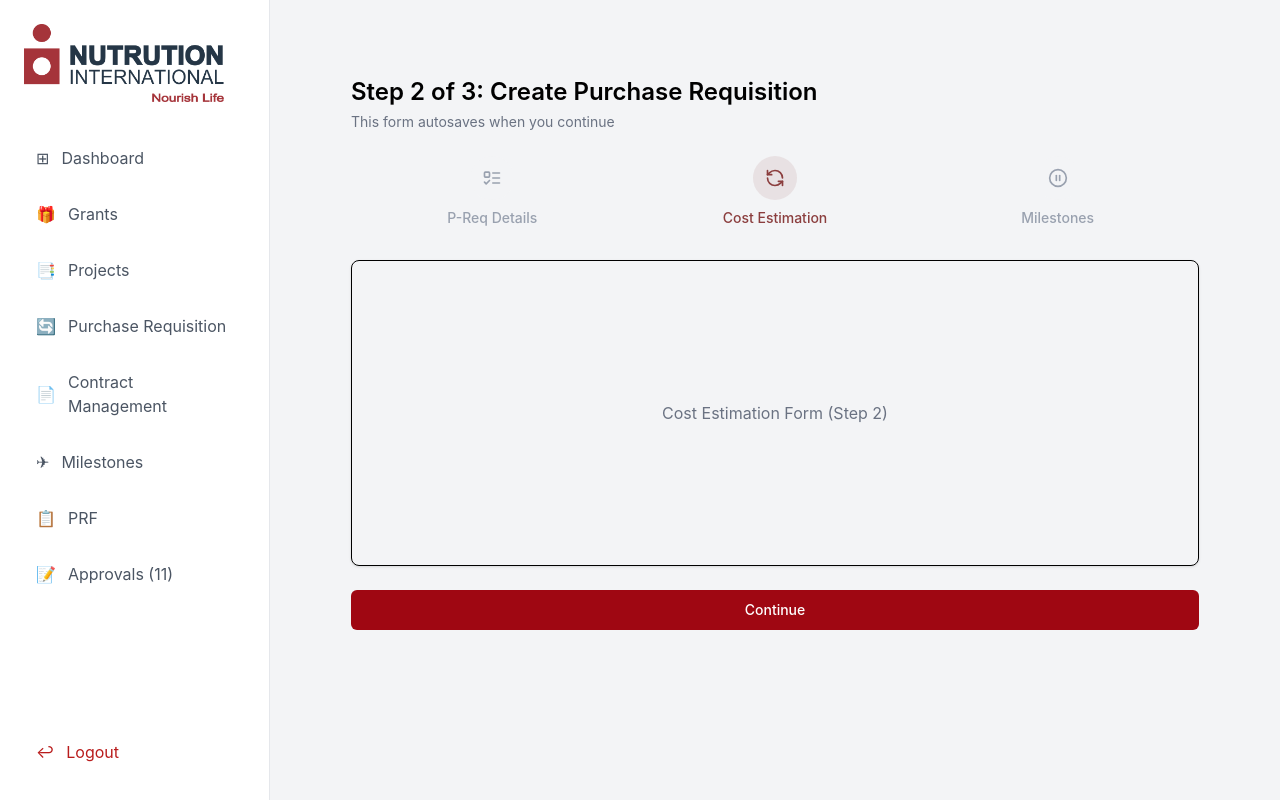
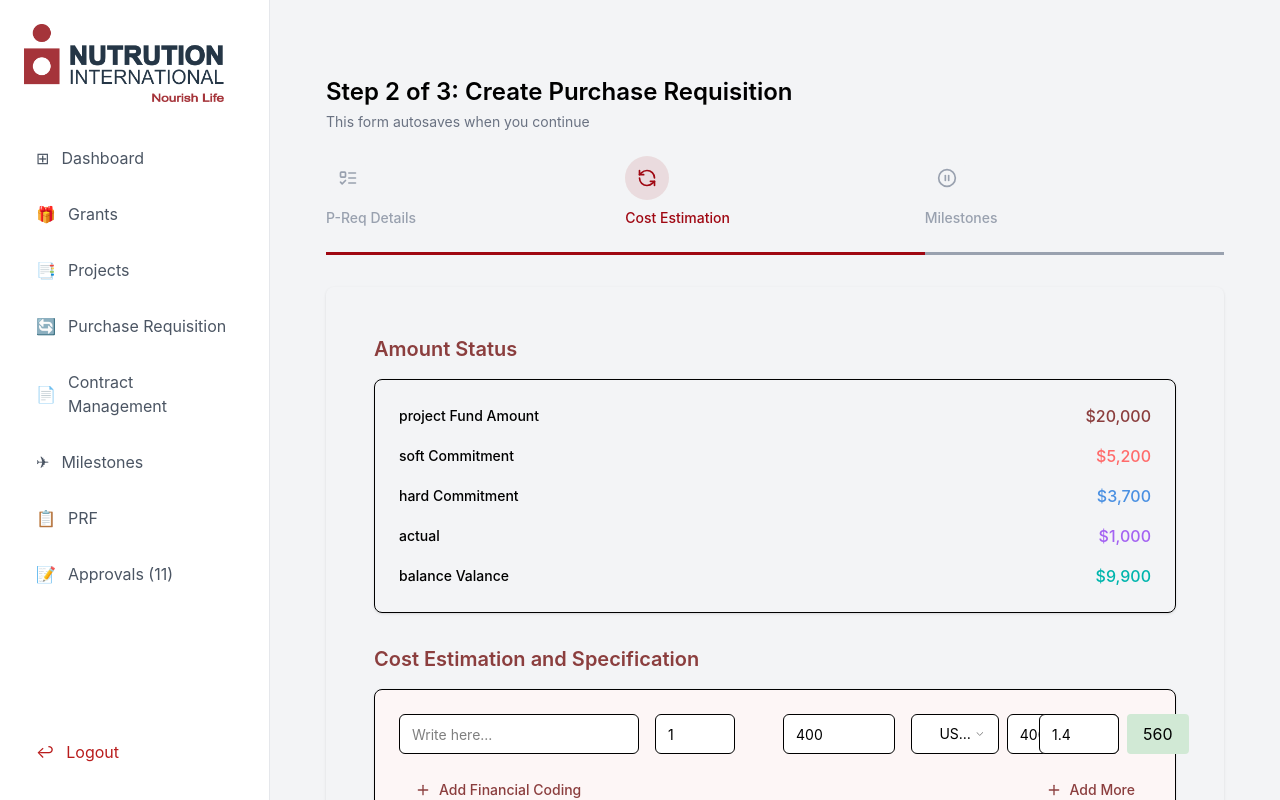
Before and after one commit to FrancisCalizo/nutrition-international, a React (Vite) app: page /createpurchaserequisition in a window 1280 px wide. Both pictures are taken after a click on the button "Continue". Built offline with nearby package versions, Linux system fonts and the light colour scheme.

Commit message:
feat: add more UI to create purchase wizard

```diff
--- a/package.json
+++ b/package.json
@@ -16,6 +16,7 @@
     "@radix-ui/react-slot": "^1.1.2",
     "@tailwindcss/vite": "^4.0.3",
     "@tanstack/react-table": "^8.20.6",
+    "@types/react": "^19.0.8",
     "class-variance-authority": "^0.7.1",
     "clsx": "^2.1.1",
     "lucide-react": "^0.474.0",
@@ -29,7 +30,6 @@
   "devDependencies": {
     "@eslint/js": "^9.19.0",
     "@types/node": "^22.13.1",
-    "@types/react": "^19.0.8",
     "@types/react-dom": "^19.0.3",
     "@vitejs/plugin-react": "^4.3.4",
     "autoprefixer": "^10.4.20",
--- a/src/components/links/CreatePurchaseRequisition.jsx
+++ b/src/components/links/CreatePurchaseRequisition.jsx
@@ -1,6 +1,11 @@
-// @ts-nocheck
 import { useState } from "react";
-import { Card } from "@/components/ui/card";
+import {
+  createColumnHelper,
+  flexRender,
+  getCoreRowModel,
+  useReactTable,
+} from "@tanstack/react-table";
+import { Card, CardContent, CardHeader, CardTitle } from "@/components/ui/card";
 import { Button } from "@/components/ui/button";
 import { Input } from "@/components/ui/input";
 import {
@@ -10,7 +15,14 @@ import {
   SelectTrigger,
   SelectValue,
 } from "@/components/ui/select";
-import { CalendarIcon, ListTodo, RefreshCcw, PauseCircle } from "lucide-react";
+import {
+  CalendarIcon,
+  ListTodo,
+  RefreshCcw,
+  PauseCircle,
+  Plus,
+  Eye,
+} from "lucide-react";
 import { Progress } from "@/components/ui/progress";
 
 const FormWizard = () => {
@@ -35,6 +47,12 @@ const FormWizard = () => {
     }
   };
 
+  const handleBack = () => {
+    if (currentStep > 0) {
+      setCurrentStep(currentStep - 1);
+    }
+  };
+
   const renderStep = () => {
     switch (currentStep) {
       case 0:
@@ -49,7 +67,7 @@ const FormWizard = () => {
   };
 
   return (
-    <div className="max-w-4xl mx-auto p-6 space-y-6 mt-[-60px]">
+    <div className="mx-auto p-6 space-y-6 mt-[-60px]">
       <div>
         <h1 className="text-2xl font-semibold mb-1">
           Step {currentStep + 1} of {steps.length}: Create Purchase Requisition
@@ -63,13 +81,17 @@ const FormWizard = () => {
         {steps.map((step, index) => (
           <div
             key={index}
-            className={`flex flex-col items-center w-1/3 ${
-              index === currentStep ? "text-[#8B3E3E]" : "text-gray-400"
+            className={`flex flex-col pb-6  w-1/3 ${
+              index === currentStep ? "text-red-800 " : "text-gray-400"
+            } ${
+              currentStep >= index
+                ? "border-b-3 border-red-800"
+                : "border-b-3 border-garay-400"
             }`}
           >
             <div
-              className={`p-3 rounded-full mb-2 ${
-                index === currentStep ? "bg-[#8B3E3E]/10" : "bg-gray-100"
+              className={`p-3 rounded-full w-fit mb-2 ${
+                index === currentStep ? "bg-red-800/10" : "bg-gray-100"
               }`}
             >
               {step.icon}
@@ -79,7 +101,17 @@ const FormWizard = () => {
         ))}
       </div>
 
-      <Card className="p-6">{renderStep()}</Card>
+      <Card className="p-6 border-none">{renderStep()}</Card>
+
+      <div className="flex gap-x-4">
+        {currentStep > 0 && (
+          <Button
+            className="w-full bg-red-800/30 hover:bg-red-800/20 text-red-800"
+            onClick={handleBack}
+          >
+            Back
+          </Button>
+        )}
 
         <Button
           className="w-full bg-red-800 hover:bg-red-800/90 text-white"
@@ -88,81 +120,66 @@ const FormWizard = () => {
           Continue
         </Button>
       </div>
+    </div>
   );
 };
 
 const PReqDetails = ({ projectFunds }) => {
+  const [selectVal, setSelectVal] = useState(null);
+
   return (
     <div className="space-y-6">
       <div>
         <label className="block text-sm font-medium mb-2">Select Project</label>
-        <Select defaultValue="2034">
+        <Select value={selectVal} onValueChange={setSelectVal}>
           <SelectTrigger>
             <SelectValue placeholder="Select a project" />
           </SelectTrigger>
-          <SelectContent>
+          <SelectContent className="bg-white">
             <SelectItem value="2034">2034 - VAS Supply Program</SelectItem>
           </SelectContent>
         </Select>
       </div>
 
-      <div className="space-y-4">
+      {selectVal && (
+        <div className="space-y-4 mt-10 mb-10">
           <div className="flex justify-between items-center">
             <span className="text-sm">Project Fund Amount</span>
-          <span className="text-[#8B3E3E] font-medium">
+            <span className="text-red-800 font-medium">
               ${projectFunds.projectFundAmount.toLocaleString()}
             </span>
-          <Progress
-            value={100}
-            className="w-1/2 bg-[#8B3E3E]/20"
-            indicatorClassName="bg-[#8B3E3E]"
-          />
+            <Progress value={100} className="w-1/2 bg-red-800/20" />
           </div>
           <div className="flex justify-between items-center">
             <span className="text-sm">Soft Commitment</span>
             <span className="text-[#FF6B6B] font-medium">
               ${projectFunds.softCommitment.toLocaleString()}
             </span>
-          <Progress
-            value={25}
-            className="w-1/2 bg-[#FF6B6B]/20"
-            indicatorClassName="bg-[#FF6B6B]"
-          />
+            <Progress value={25} className="w-1/2 bg-[#FF6B6B]/20" />
           </div>
           <div className="flex justify-between items-center">
             <span className="text-sm">Hard Commitment</span>
             <span className="text-[#4A90E2] font-medium">
               ${projectFunds.hardCommitment.toLocaleString()}
             </span>
-          <Progress
-            value={34}
-            className="w-1/2 bg-[#4A90E2]/20"
-            indicatorClassName="bg-[#4A90E2]"
-          />
+            <Progress value={34} className="w-1/2 bg-[#4A90E2]/20" />
           </div>
           <div className="flex justify-between items-center">
             <span className="text-sm">Actual</span>
             <span className="text-[#A463F2] font-medium">
               ${projectFunds.actual.toLocaleString()}
             </span>
-          <Progress
-            value={12}
-            className="w-1/2 bg-[#A463F2]/20"
-            indicatorClassName="bg-[#A463F2]"
-          />
+            <Progress value={12} className="w-1/2 bg-[#A463F2]/20" />
           </div>
           <div className="flex justify-between items-center">
             <span className="text-sm">Balance/Valance</span>
             <span className="text-[#00B5AD] font-medium">
               ${projectFunds.balance.toLocaleString()}
             </span>
-          <Progress
-            value={29}
-            className="w-1/2 bg-[#00B5AD]/20"
-            indicatorClassName="bg-[#00B5AD]"
-          />
+            <Progress value={29} className="w-1/2 bg-[#00B5AD]/20" />
           </div>
         </div>
+      )}
 
       <div className="grid grid-cols-2 gap-4">
         <div>
@@ -229,16 +246,287 @@ const PReqDetails = ({ projectFunds }) => {
   );
 };
 
-const CostEstimation = () => (
-  <div className="h-64 flex items-center justify-center text-gray-500">
-    Cost Estimation Form (Step 2)
+const CostEstimation = () => {
+  const [items, setItems] = useState([
+    {
+      description: "",
+      unit: 1,
+      unitCost: 400.0,
+      currency: "USD",
+      amount: 400.0,
+      exchangeRate: 1.4,
+      contractTotal: 560,
+    },
+  ]);
+
+  const amountStatus = {
+    projectFundAmount: { value: 20000, color: "#8B3E3E", progress: 100 },
+    softCommitment: { value: 5200, color: "#FF6B6B", progress: 26 },
+    hardCommitment: { value: 3700, color: "#4A90E2", progress: 18.5 },
+    actual: { value: 1000, color: "#A463F2", progress: 5 },
+    balanceValance: { value: 9900, color: "#00B5AD", progress: 49.5 },
+  };
+
+  const addNewItem = () => {
+    setItems([
+      ...items,
+      {
+        description: "",
+        unit: 1,
+        unitCost: 0,
+        currency: "USD",
+        amount: 0,
+        exchangeRate: 1.4,
+        contractTotal: 0,
+      },
+    ]);
+  };
+
+  return (
+    <div className="space-y-8 p-6">
+      {/* Amount Status Section */}
+      <div>
+        <h2 className="text-xl font-semibold text-[#8B3E3E] mb-4">
+          Amount Status
+        </h2>
+        <Card className="p-6 space-y-4">
+          {Object.entries(amountStatus).map(
+            ([key, { value, color, progress }]) => (
+              <div key={key} className="flex items-center gap-4">
+                <span className="w-40 text-sm font-medium">
+                  {key
+                    .replace(/([A-Z])/g, " $1")
+                    .split(/(?=[A-Z])/)
+                    .join(" ")}
+                </span>
+                <div className="flex-1">
+                  <Progress
+                    value={progress}
+                    className="h-2"
+                    indicatorClassName={`bg-[${color}]`}
+                  />
+                </div>
+                <span className="w-24 text-right font-medium" style={{ color }}>
+                  ${value.toLocaleString()}
+                </span>
+              </div>
+            )
+          )}
+        </Card>
+      </div>
+
+      {/* Cost Estimation Section */}
+      <div>
+        <h2 className="text-xl font-semibold text-[#8B3E3E] mb-4">
+          Cost Estimation and Specification
+        </h2>
+        <Card className="bg-[#FDF6F6] p-6">
+          <div className="space-y-4">
+            {items.map((item, index) => (
+              <div key={index} className="grid grid-cols-6 gap-4 items-center">
+                <div className="col-span-2">
+                  <Input
+                    placeholder="Write here..."
+                    className="bg-white"
+                    value={item.description}
+                  />
+                </div>
+                <Input
+                  type="number"
+                  className="bg-white w-20"
+                  value={item.unit}
+                />
+                <Input
+                  type="number"
+                  className="bg-white w-28"
+                  value={item.unitCost}
+                />
+                <div className="flex gap-2 items-center">
+                  <Select defaultValue="USD">
+                    <SelectTrigger className="w-32 bg-white">
+                      <SelectValue placeholder="Currency" />
+                    </SelectTrigger>
+                    <SelectContent>
+                      <SelectItem value="USD">US Dollars</SelectItem>
+                      <SelectItem value="CAD">CAD</SelectItem>
+                      <SelectItem value="EUR">EUR</SelectItem>
+                    </SelectContent>
+                  </Select>
+                  <Input
+                    type="number"
+                    className="bg-white w-28"
+                    value={item.amount}
+                    readOnly
+                  />
+                </div>
+                <div className="flex gap-2 items-center">
+                  <Input
+                    type="number"
+                    className="bg-white w-20"
+                    value={item.exchangeRate}
+                  />
+                  <div className="bg-[#D1E9D5] px-4 py-2 rounded w-28 text-center">
+                    {item.contractTotal}
+                  </div>
+                </div>
+              </div>
+            ))}
+
+            <div className="flex justify-between mt-4">
+              <Button
+                variant="ghost"
+                className="text-[#8B3E3E] hover:text-[#8B3E3E]/80 gap-2"
+              >
+                <Plus className="h-4 w-4" />
+                Add Financial Coding
+              </Button>
+              <Button
+                onClick={addNewItem}
+                variant="ghost"
+                className="text-[#8B3E3E] hover:text-[#8B3E3E]/80 gap-2"
+              >
+                <Plus className="h-4 w-4" />
+                Add More
+              </Button>
+            </div>
+          </div>
+        </Card>
+      </div>
     </div>
   );
+};
 
-const Milestones = () => (
-  <div className="h-64 flex items-center justify-center text-gray-500">
-    Milestones Form (Step 3)
+const Milestones = () => {
+  const data = [
+    {
+      fundingSource: "0143 - GAC - ISG 2019",
+      financialCoding: "4776-4568-0000-0143-5467",
+      total: 3500,
+    },
+    {
+      fundingSource: "0409 - GAC - 13M COVID Emergency",
+      financialCoding: "4776-4568-0000-0143-5467",
+      total: 1000,
+    },
+    {
+      fundingSource: "6501 - JPG - Vit A Malawi",
+      financialCoding: "4776-4568-0000-0143-5467",
+      total: 2000,
+    },
+  ];
+
+  const columnHelper = createColumnHelper();
+
+  const columns = [
+    columnHelper.accessor("fundingSource", {
+      header: "Funding Source",
+      cell: (info) => info.getValue(),
+    }),
+    columnHelper.accessor("financialCoding", {
+      header: "Financial Coding",
+      cell: (info) => info.getValue(),
+    }),
+    columnHelper.accessor("total", {
+      header: "Total (CAD)",
+      cell: (info) => `$${info.getValue().toLocaleString()}`,
+    }),
+    columnHelper.display({
+      id: "milestones",
+      header: "Milestones",
+      cell: () => (
+        <div className="flex gap-2">
+          <Button
+            variant="ghost"
+            className="text-red-700 hover:text-red-800 hover:bg-red-50"
+            size="sm"
+          >
+            <Plus className="w-4 h-4 mr-1" />
+            Add
+          </Button>
+          <Button variant="ghost" size="sm">
+            <Eye className="w-4 h-4" />
+          </Button>
+        </div>
+      ),
+    }),
+  ];
+
+  const table = useReactTable({
+    data,
+    columns,
+    getCoreRowModel: getCoreRowModel(),
+  });
+
+  const total = data.reduce((sum, row) => sum + row.total, 0);
+
+  return (
+    <div className="max-w-5xl mx-auto p-6">
+      <Card className="mb-8">
+        <CardHeader>
+          <CardTitle className="text-red-700">
+            Purchase Requisition Value
+          </CardTitle>
+        </CardHeader>
+        <CardContent>
+          <div>
+            <h2 className="text-lg font-medium mb-4">Project Value</h2>
+            <Input value="$6,500.00" className="max-w-[200px]" readOnly />
+          </div>
+        </CardContent>
+      </Card>
+
+      <Card>
+        <CardHeader>
+          <CardTitle className="text-red-700">Define Milestone</CardTitle>
+        </CardHeader>
+        <CardContent>
+          <div className="overflow-x-auto">
+            <table className="w-full">
+              <thead>
+                {table.getHeaderGroups().map((headerGroup) => (
+                  <tr key={headerGroup.id} className="bg-red-700 text-white">
+                    {headerGroup.headers.map((header) => (
+                      <th
+                        key={header.id}
+                        className="px-4 py-3 text-left font-medium"
+                      >
+                        {header.isPlaceholder
+                          ? null
+                          : flexRender(
+                              header.column.columnDef.header,
+                              header.getContext()
+                            )}
+                      </th>
+                    ))}
+                  </tr>
+                ))}
+              </thead>
+              <tbody>
+                {table.getRowModel().rows.map((row) => (
+                  <tr key={row.id} className="border-b">
+                    {row.getVisibleCells().map((cell) => (
+                      <td key={cell.id} className="px-4 py-3">
+                        {flexRender(
+                          cell.column.columnDef.cell,
+                          cell.getContext()
+                        )}
+                      </td>
+                    ))}
+                  </tr>
+                ))}
+                <tr className="font-medium">
+                  <td className="px-4 py-3">Total</td>
+                  <td></td>
+                  <td className="px-4 py-3">${total.toLocaleString()}</td>
+                  <td></td>
+                </tr>
+              </tbody>
+            </table>
+          </div>
+        </CardContent>
+      </Card>
     </div>
   );
+};
 
 export default FormWizard;
```
Also changed, not shown: src/components/ui/button.jsx (+18 -15 lines), ni-logo.png (added), 1 other file (tests, documents, lock files or other folders). Lines whose indentation alone changed are shown as unchanged.
